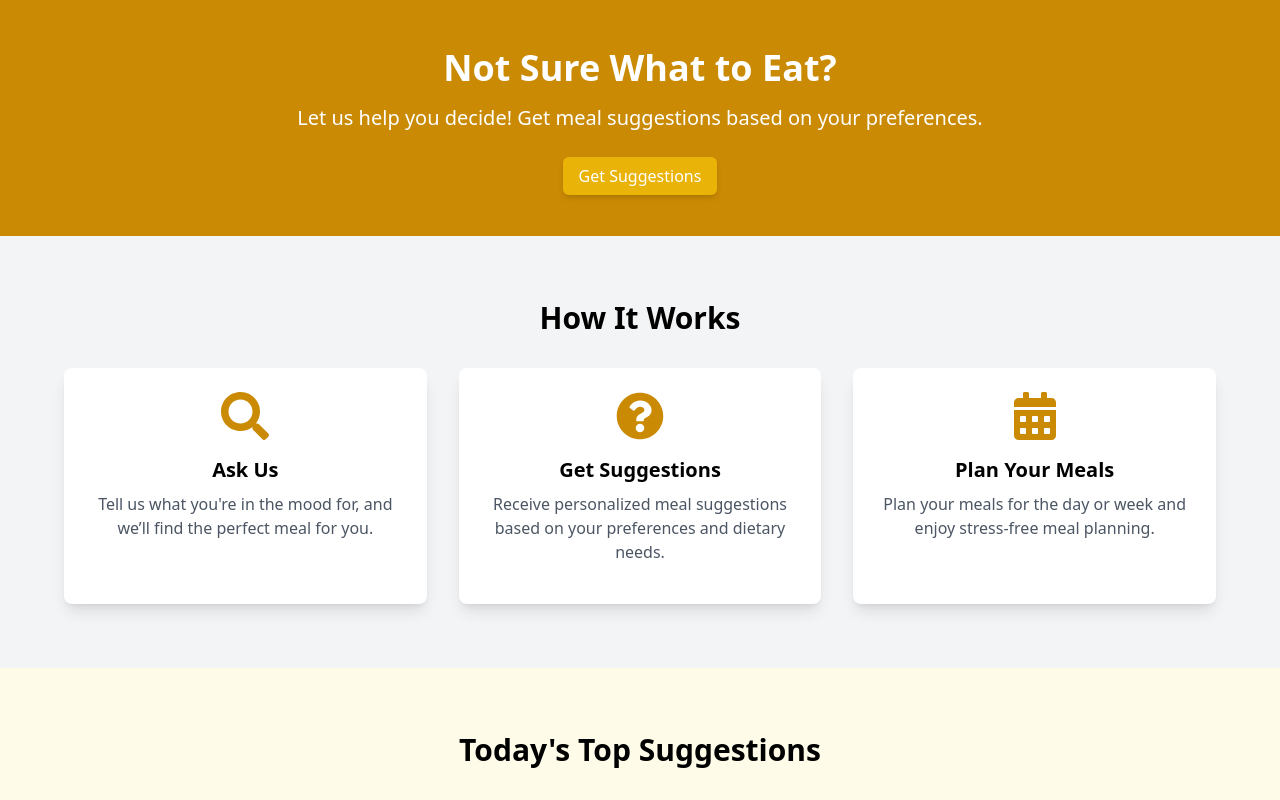
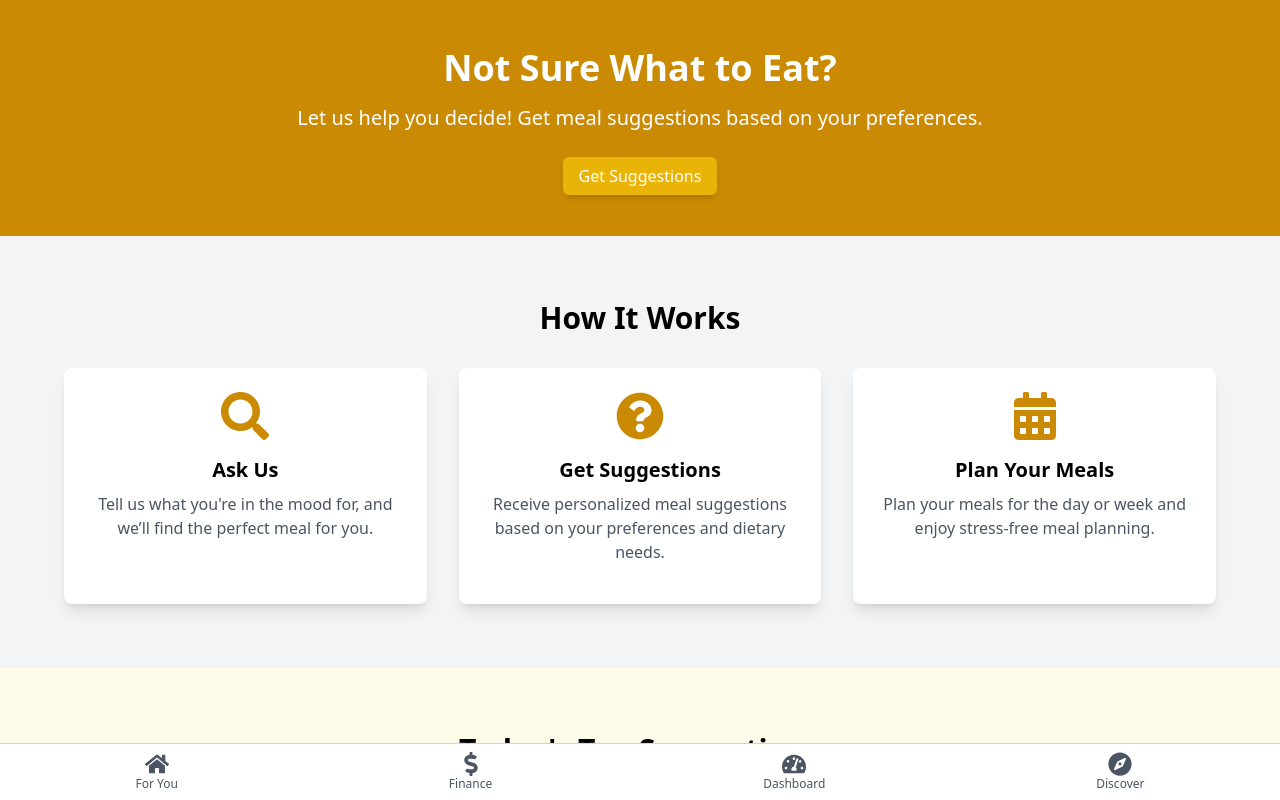
Before and after one commit to L2-Izana/Vihack24, a React (Create React App) app: page / in a window 1280 px wide. Shown: the top 800 px of the page. Built offline with nearby package versions, Linux system fonts and the light colour scheme.

Commit message:
Update other pages and routing between auth and home

```diff
--- /dev/null
+++ b/src/components/auth/FormElement.jsx
@@ -0,0 +1,20 @@
+const FormElement = ({ elementID, elementType }) => {
+  return (
+    <div className="mb-4">
+      <label
+        htmlFor={elementID}
+        className="block text-sm font-medium text-gray-700"
+      >
+        {elementID.charAt(0).toUpperCase() + elementID.slice(1)}
+      </label>
+      <input
+        id={elementID}
+        type={elementType}
+        placeholder={`Enter your ${elementID}`}
+        className="mt-1 p-2 w-full border border-gray-300 rounded-md shadow-sm focus:outline-none focus:ring-2 focus:ring-yellow-500"
+      />
+    </div>
+  );
+};
+
+export default FormElement;
--- /dev/null
+++ b/src/components/home/BottomNavBar.jsx
@@ -0,0 +1,47 @@
+import React from "react";
+import { Link } from "react-router-dom";
+import {
+  FaHome,
+  FaDollarSign,
+  FaTachometerAlt,
+  FaCompass,
+} from "react-icons/fa";
+
+const BottomNavBar = () => {
+  return (
+    <div className="fixed bottom-0 left-0 right-0 bg-white border-t border-gray-300 shadow-md">
+      <div className="flex justify-around py-2">
+        <Link
+          to="/for-you"
+          className="flex flex-col items-center text-gray-600 hover:text-yellow-600"
+        >
+          <FaHome className="text-2xl" />
+          <span className="text-xs">For You</span>
+        </Link>
+        <Link
+          to="/finance"
+          className="flex flex-col items-center text-gray-600 hover:text-yellow-600"
+        >
+          <FaDollarSign className="text-2xl" />
+          <span className="text-xs">Finance</span>
+        </Link>
+        <Link
+          to="/dashboard"
+          className="flex flex-col items-center text-gray-600 hover:text-yellow-600"
+        >
+          <FaTachometerAlt className="text-2xl" />
+          <span className="text-xs">Dashboard</span>
+        </Link>
+        <Link
+          to="/discover"
+          className="flex flex-col items-center text-gray-600 hover:text-yellow-600"
+        >
+          <FaCompass className="text-2xl" />
+          <span className="text-xs">Discover</span>
+        </Link>
+      </div>
+    </div>
+  );
+};
+
+export default BottomNavBar;
--- a/src/pages/AuthPage.jsx
+++ b/src/pages/AuthPage.jsx
@@ -1,22 +1,37 @@
 import React, { useState } from "react";
+import { useNavigate } from "react-router-dom";
 import { FaAppleAlt, FaPizzaSlice } from "react-icons/fa";
+import FormElement from "../components/auth/FormElement";
 
 const AuthPage = () => {
+  const pizzaSliceIcon = (
+    <FaPizzaSlice className="text-3xl text-red-600 mx-auto mb-2" />
+  );
+  const appleIcon = (
+    <FaAppleAlt className="text-3xl text-green-600 mx-auto mb-2" />
+  );
+
   const [isLogin, setIsLogin] = useState(true);
 
   const handleToggle = () => {
     setIsLogin(!isLogin);
   };
 
+  const navigate = useNavigate();
+
+  const handleSubmit = (event) => {
+    event.preventDefault();
+
+    // Add authentication process here
+
+    navigate("/");
+  };
+
   return (
     <div className="flex items-center justify-center min-h-screen bg-yellow-50 p-4">
       <div className="w-full max-w-sm p-6 bg-white shadow-lg rounded-lg border border-gray-200">
         <div className="text-center mb-4">
-          {isLogin ? (
-            <FaPizzaSlice className="text-3xl text-red-600 mx-auto mb-2" />
-          ) : (
-            <FaAppleAlt className="text-3xl text-green-600 mx-auto mb-2" />
-          )}
+          {isLogin ? pizzaSliceIcon : appleIcon}
           <h2 className="text-2xl font-extrabold text-gray-800 mb-2">
             {isLogin ? "Welcome Back!" : "Join Us!"}
           </h2>
@@ -26,7 +41,7 @@ const AuthPage = () => {
               : "Sign up to start your culinary adventure!"}
           </p>
         </div>
-        <form>
+        <form onSubmit={handleSubmit}>
           {!isLogin && <FormElement elementID="name" elementType="text" />}
           <FormElement elementID="email" elementType="email" />
           <FormElement elementID="password" elementType="password" />
@@ -51,23 +66,4 @@ const AuthPage = () => {
   );
 };
 
-const FormElement = ({ elementID, elementType }) => {
-  return (
-    <div className="mb-4">
-      <label
-        htmlFor={elementID}
-        className="block text-sm font-medium text-gray-700"
-      >
-        {elementID.charAt(0).toUpperCase() + elementID.slice(1)}
-      </label>
-      <input
-        id={elementID}
-        type={elementType}
-        placeholder={`Enter your ${elementID}`}
-        className="mt-1 p-2 w-full border border-gray-300 rounded-md shadow-sm focus:outline-none focus:ring-2 focus:ring-yellow-500"
-      />
-    </div>
-  );
-};
-
 export default AuthPage;
--- a/src/pages/HomePage.jsx
+++ b/src/pages/HomePage.jsx
@@ -2,6 +2,7 @@ import React from "react";
 import HeroSection from "../components/home/HeroSection";
 import Suggestions from "../components/home/Suggestions";
 import Features from "../components/home/Features";
+import BottomNavBar from "../components/home/BottomNavBar";
 
 const HomePage = () => {
   return (
@@ -9,6 +10,7 @@ const HomePage = () => {
       <HeroSection />
       <Features />
       <Suggestions />
+      <BottomNavBar />
 
       <footer className="bg-yellow-600 text-white text-center py-4">
         <p>&copy; 2024 FoodieVi. All rights reserved.</p>
```
